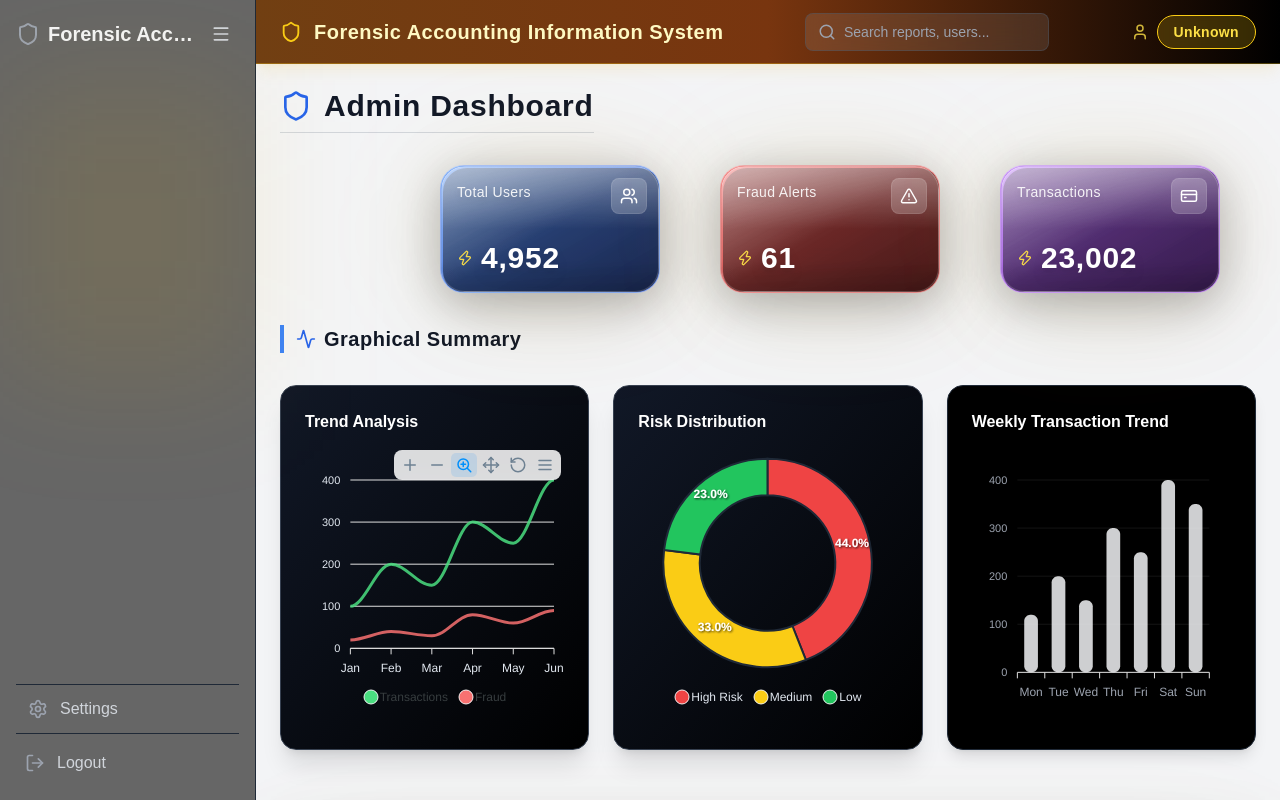
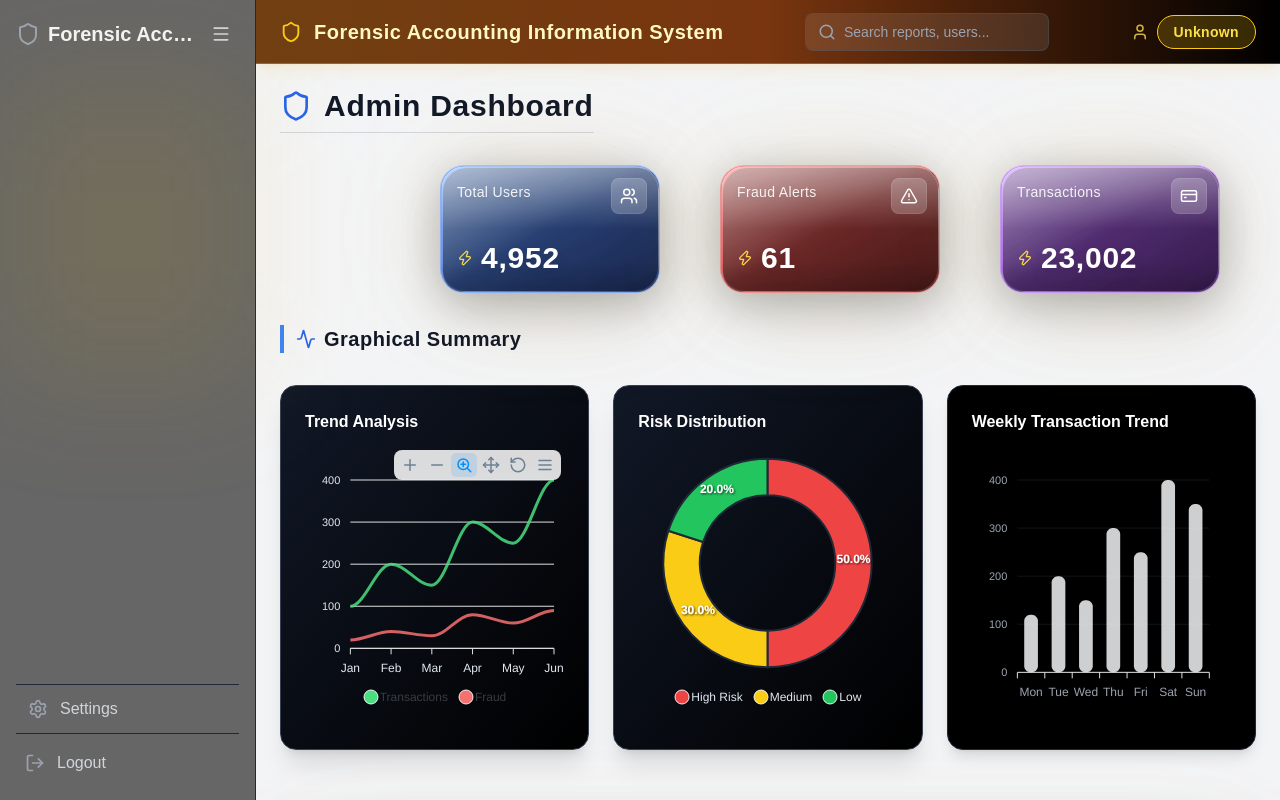
Before and after one commit to Sparta503/forensic-accounting-frontend, a Next.js app: page /dashboard/admin in a window 1280 px wide. Built offline with nearby package versions, Linux system fonts and the light colour scheme.

Commit message:
Update RiskChart.js

```diff
--- a/app/components/charts/RiskChart.js
+++ b/app/components/charts/RiskChart.js
@@ -6,13 +6,16 @@
   ssr: false,
 });
 
-export default function RiskPieChart() {
+export default function RiskPieChart({
+  labels = ["High Risk", "Medium", "Low"],
+  series = [44, 33, 23]
+}) {
   const options = {
     chart: {
       background: "transparent",
     },
 
-    labels: ["High Risk", "Medium", "Low"],
+    labels: labels,
 
     colors: ["#ef4444", "#facc15", "#22c55e"],
 
@@ -35,7 +38,6 @@
     },
   };
 
-  const series = [44, 33, 23];
 
   return (
     <div className="bg-gradient-to-br from-gray-900 to-black p-6 rounded-2xl shadow-xl border border-gray-700 hover:border-gray-500 hover:shadow-2xl hover:scale-[1.02] transition-all duration-300 cursor-pointer group">
```
